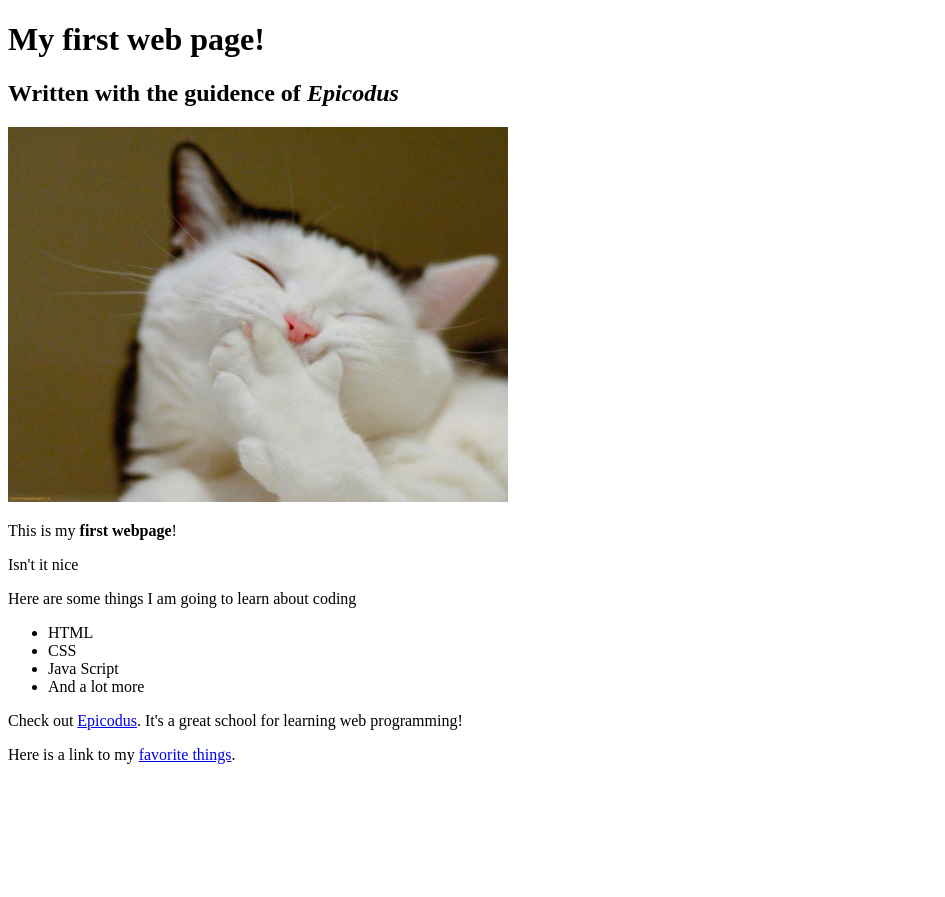
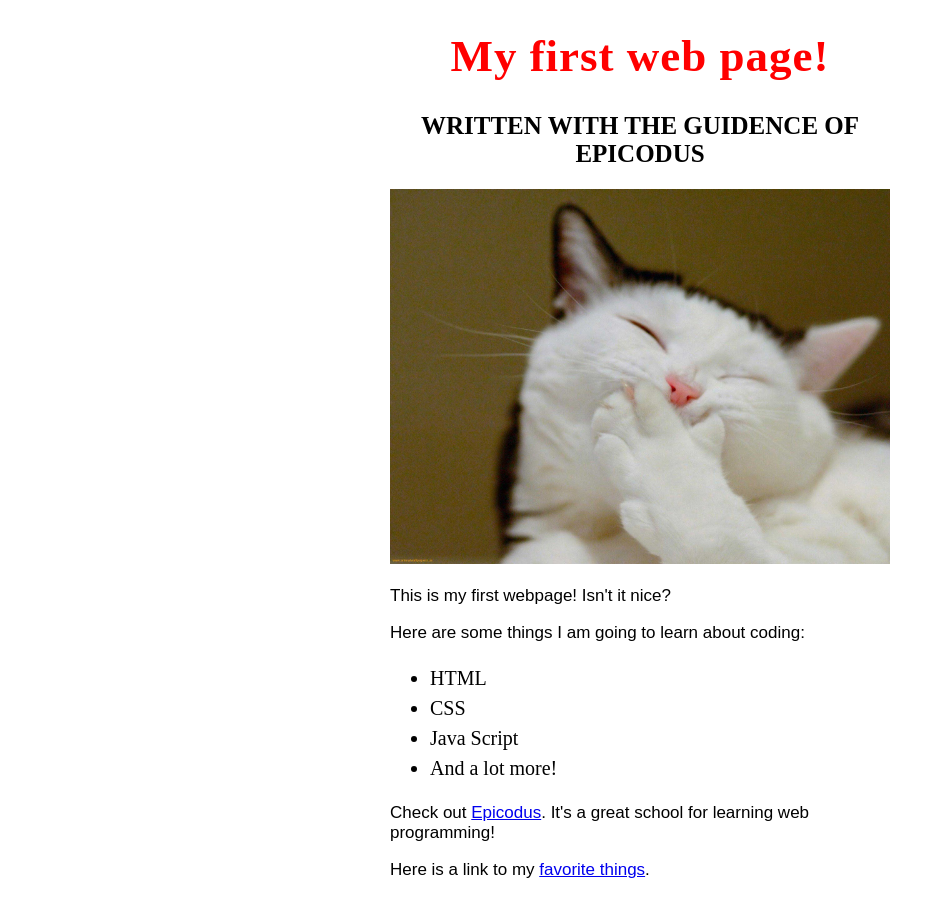
Before and after one commit to erinadora/my-first-webpage, a plain HTML site: page my-first-webpage.html in a window 1280 px wide. Shown: the whole page, without its empty margins (0-945 px from the left). Before the commit the page ends 800 px from the top, so only its background shows below. Drawn offline with Linux system fonts and the light colour scheme.

Commit message:
add css file with rules appdied on my-first-webpage.html

```diff
--- /dev/null
+++ b/css/styles.css
@@ -0,0 +1,31 @@
+body {
+font-family: avenir;
+font-size: 17px;
+width: 500px;
+margin: auto;
+}
+
+h1 {
+  color: red;
+  font-family: didot;
+  font-size: 45px;
+  letter-spacing: 1px;
+  text-align: center;
+}
+
+h2 {
+  font-family: avenir;
+  font-size: 25px;
+  text-transform: uppercase;
+  font-weight:bold;
+  text-align: center;
+}
+
+p {
+  font-family: sans-serif;
+}
+
+ul {
+  font-size: 20px;
+  line-height: 30px;
+}
--- a/my-first-webpage.html
+++ b/my-first-webpage.html
@@ -1,22 +1,24 @@
 <!DOCTYPE html>
 <html>
   <head>
+    <link href="css/styles.css" rel="stylesheet" type="text/css">
     <title>Web page #1</title>
   </head>
   <body>
     <h1>My first web page!</h1>
-    <h2>Written with the guidence of <em>Epicodus</em></h2>
+    <h2>Written with the guidence of Epicodus</h2>
     <img width=500 src="images/cat.jpg" alt="A fat cat that is also kinda cute.">
-    <p>This is my <strong>first webpage</strong>!</p>
-    <p>Isn't it nice</p>
-    <p>Here are some things I am going to learn about coding</p>
+    <article>
+    <p>This is my first webpage! Isn't it nice?</p>
+    <p>Here are some things I am going to learn about coding:</p>
     <ul>
       <li>HTML</li>
       <li>CSS</li>
       <li>Java Script</li>
-      <li>And a lot more</li>
+      <li>And a lot more!</li>
     </ul>
     <p>Check out <a href="http://www.epicodus.com">Epicodus</a>. It's a great school for learning web programming!</p>
     <p>Here is a link to my <a href="favorite-things.html">favorite things</a>.</p>
+    <article>
   </body>
 </html>
```
Also changed, not shown: favorite-places.html (added, +9 -0 lines), favorite-things.html (+1 -0 lines).
